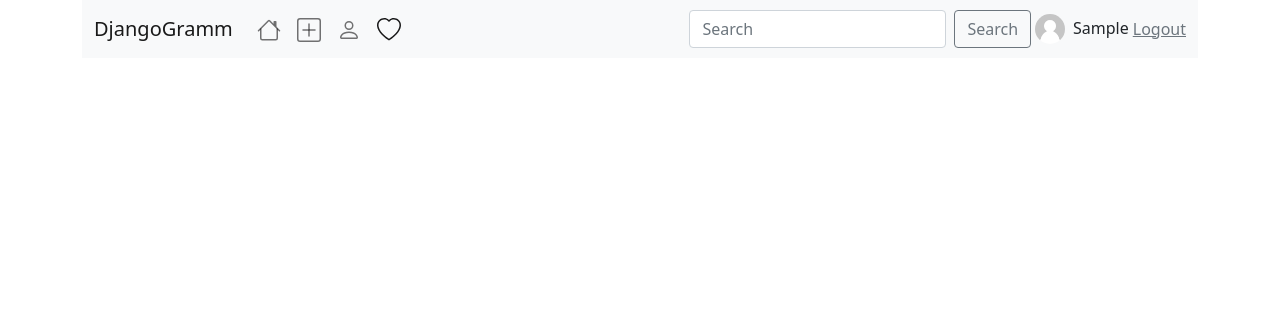
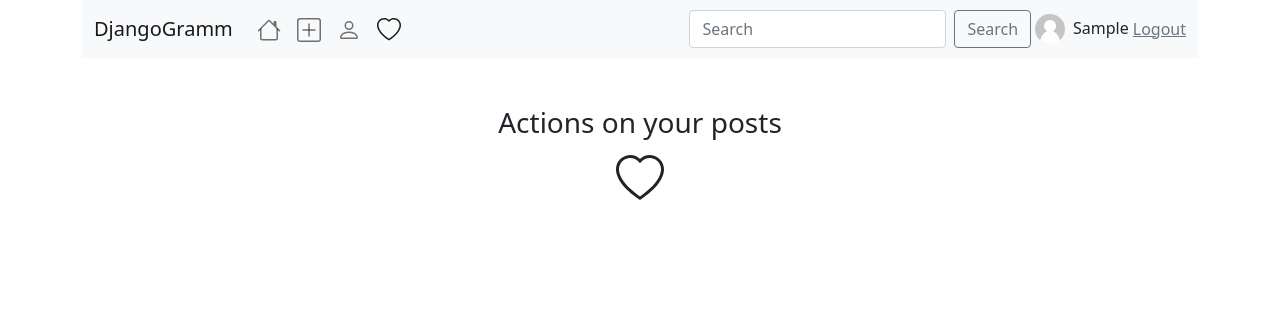
Before and after one commit to OleksiiMartseniuk/DjangoGramm, a Django app: page /actions/ in a window 1280 px wide. Shown: the top 318 px of the page. Run offline with Django 4.2, Linux system fonts and the light colour scheme; the visitor is signed in with stand-in values (Sample User, id 1); data comes from the database, SQL or seed files in the repository; data that the repository does not hold is empty; some libraries are stand-ins or nearby versions.

Commit message:
empty actions

```diff
--- a/src/actions/templates/actions/actions_list.html
+++ b/src/actions/templates/actions/actions_list.html
@@ -43,6 +43,14 @@
               </div>
           </div>
      </div>
+    {% empty %}
+    <h3 class="text-center mt-5">Actions on your posts</h3>
+    <div class="text-center mt-3">
+        <svg xmlns="http://www.w3.org/2000/svg" width="3em" height="3em" fill="currentColor" class="bi bi-heart" viewBox="0 0 16 16">
+          <path d="m8 2.748-.717-.737C5.6.281 2.514.878 1.4 3.053c-.523 1.023-.641 2.5.314 4.385.92 1.815 2.834 3.989 6.286 6.357 3.452-2.368 5.365-4.542 6.286-6.357.955-1.886.838-3.362.314-4.385C13.486.878 10.4.28 8.717 2.01L8 2.748zM8 15C-7.333 4.868 3.279-3.04 7.824 1.143c.06.055.119.112.176.171a3.12 3.12 0 0 1 .176-.17C12.72-3.042 23.333 4.867 8 15z"/>
+        </svg>
+    </div>
+
      {%endfor%}
 </div>
 
```
